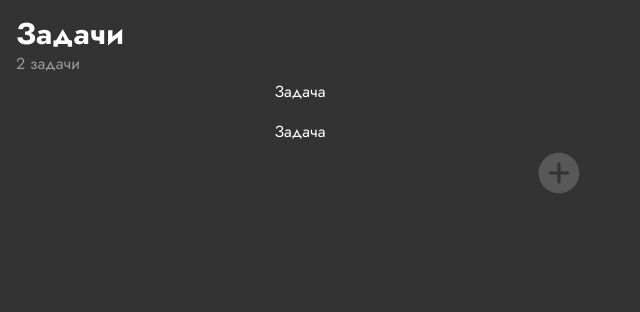
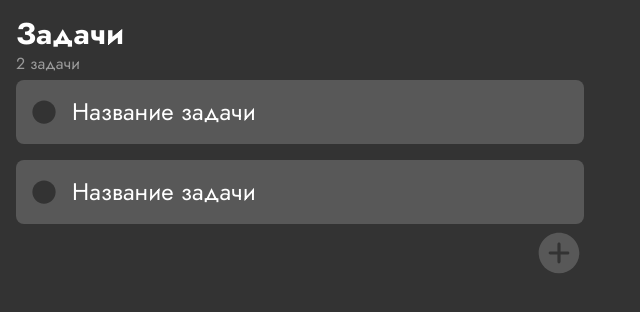
Before and after one commit to AndBelkin/todo-app, a React (Vite) app: page / in a window 1280 px wide. Shown: the top 312 px of the page, without its empty margins (0-640 px from the left). Built offline with nearby package versions, Linux system fonts and the light colour scheme.

Commit message:
Add TodoItems.tsx & styles

```diff
--- a/src/components/todoApp/ItemsContainer.tsx
+++ b/src/components/todoApp/ItemsContainer.tsx
@@ -1,6 +1,7 @@
 import { FC } from "react";
 import { IoIosAddCircle } from "react-icons/io";
 import "../../styles/ItemsContainer.css";
+import TodoItems from "./TodoItems";
 
 const ItemsContainer: FC = () => {
   return (
@@ -10,8 +11,8 @@ const ItemsContainer: FC = () => {
         <p className="header-subtitle">2 задачи</p>
       </header>
       <main className="main">
-        <p>Задача</p>
-        <p>Задача</p>
+        <TodoItems />
+        <TodoItems />
       </main>
       <footer className="footer">
         <IoIosAddCircle className="footer-add-button" />
--- /dev/null
+++ b/src/components/todoApp/TodoItems.tsx
@@ -0,0 +1,14 @@
+import { FC } from "react";
+import { FaCircle } from "react-icons/fa";
+import "../../styles/TodoItems.css";
+
+const TodoItems: FC = () => {
+  return (
+    <div className="todo-items">
+      <FaCircle className="todo-items-done" />
+      <p className="todo-items-title">Название задачи</p>
+    </div>
+  );
+};
+
+export default TodoItems;
--- /dev/null
+++ b/src/styles/TodoItems.css
@@ -0,0 +1,13 @@
+.todo-items {
+    @apply flex items-center justify-start gap-4 p-4 w-full rounded-lg;
+    background-color: var(--color-accent)
+}
+
+.todo-items-done {
+    @apply text-2xl cursor-pointer;
+    color: var(--color-secondary);
+}
+
+.todo-items-title {
+    @apply text-2xl;
+}
```
